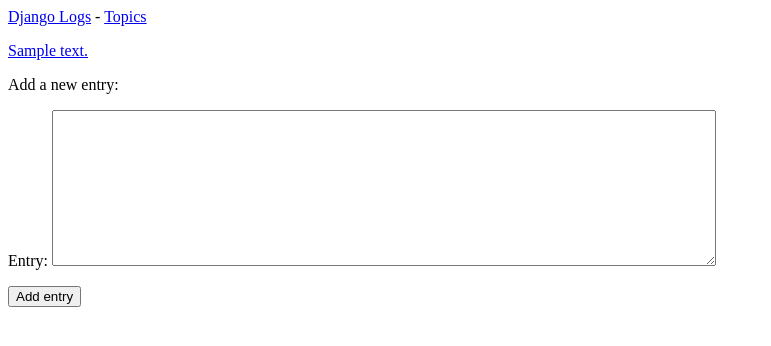
After one commit to t42huang/django-logs, a Django app: page /new_entry/1/ in a window 1280 px wide. The commit adds this page. Shown: the top 346 px of the page, without its empty margins (0-771 px from the left). Run offline with Django 3.2, Linux system fonts and the light colour scheme; tables that the repository leaves empty hold one stand-in row (values such as "Sample post").

Commit message:
enable adding new entry

```diff
--- a/djlogs/forms.py
+++ b/djlogs/forms.py
@@ -1,8 +1,15 @@
 from django import forms
-from .models import Topic
+from .models import Topic, Entry
 
 class TopicForm(forms.ModelForm):
     class Meta:
         model = Topic
         fields = ['text']
         labels = {'text': ''}
+
+class EntryForm(forms.ModelForm):
+    class Meta:
+        model = Entry
+        fields = ['text']
+        labels = {'text': 'Entry:'}
+        widgets = {'text': forms.Textarea(attrs={'cols': 80})}
--- /dev/null
+++ b/djlogs/templates/djlogs/new_entry.html
@@ -0,0 +1,12 @@
+{% extends "djlogs/base.html" %}
+
+{% block content %}
+    <p><a href="{% url 'djlogs:topic' topic.id %}">{{ topic }}</a></p>
+
+    <p>Add a new entry:</p>
+    <form action="{% url 'djlogs:new_entry' topic.id %}" method='post'>
+        {% csrf_token %}
+        {{ form.as_p }}
+        <button name='submit'>Add entry</button>
+    </form>
+{% endblock content %}
--- a/djlogs/templates/djlogs/topic.html
+++ b/djlogs/templates/djlogs/topic.html
@@ -2,6 +2,9 @@
 {% block content %}
     <p>Topic: {{ topic }}</p>
     <p>Entries:</p>
+    <p>
+        <a href="{% url 'djlogs:new_entry' topic.id %}">Add new entry</a>
+    </p>
     <ul>
         {% for entry in entries %}
             <li>
--- a/djlogs/urls.py
+++ b/djlogs/urls.py
@@ -18,4 +18,7 @@ urlpatterns = [
     # Page to add a new topic in
     path('new_topic/', views.new_topic, name='new_topic'),
 
+    # Page for adding a new entry
+    path('new_entry/<int:topic_id>/', views.new_entry, name='new_entry'),
+
 ]
--- a/djlogs/views.py
+++ b/djlogs/views.py
@@ -1,7 +1,7 @@
 from django.shortcuts import render, redirect
 
 from .models import Topic
-from .forms import TopicForm
+from .forms import TopicForm, EntryForm
 
 # Create your views here.
 def index(request):
@@ -37,3 +37,24 @@ def new_topic(request):
     # Display a blank or invalid form.
     context = {'form': form}
     return render(request, 'djlogs/new_topic.html', context)
+
+
+def new_entry(request, topic_id):
+    """Add a new entry for a particular topic."""
+    topic = Topic.objects.get(id=topic_id)
+
+    if request.method != 'POST':
+        # No data submitted; create a blank form.
+        form = EntryForm()
+    else:
+        # POST data submitted; process data.
+        form = EntryForm(data=request.POST)
+        if form.is_valid():
+            new_entry = form.save(commit=False)
+            new_entry.topic = topic
+            new_entry.save()
+            return redirect('djlogs:topic', topic_id=topic_id)
+
+    # Display a blank or invalid form.
+    context = {'topic': topic, 'form': form}
+    return render(request, 'djlogs/new_entry.html', context)
```
